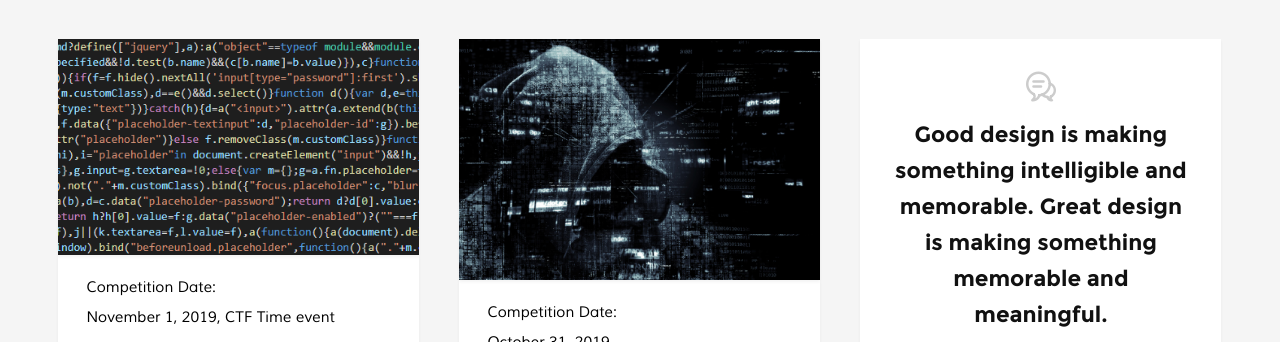
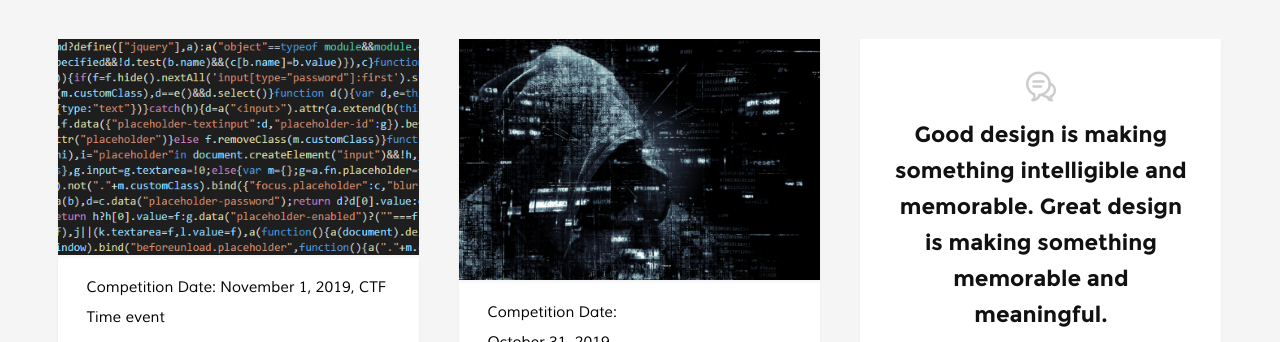
Before and after one commit to 3BitSquad/webpage, a plain HTML site: page competitions.html in a window 1280 px wide. Shown: the part 247-589 px from the top of the page. Drawn offline with Linux system fonts and the light colour scheme; files whose address does not match are found by name.

Commit message:
Simple alteration

```diff
--- a/competitions.html
+++ b/competitions.html
@@ -148,7 +148,7 @@
                	<div class="entry-header">
                		<div class="entry-meta">
                			<span class="cat-links">
-							   <a>Competition Date: <br>November 1, 2019</a>
+							   <a>Competition Date: November 1, 2019</a>
 							   <a href="https://ctftime.org/event/911">CTF Time event</a>
                			</span>
                		</div>
```
